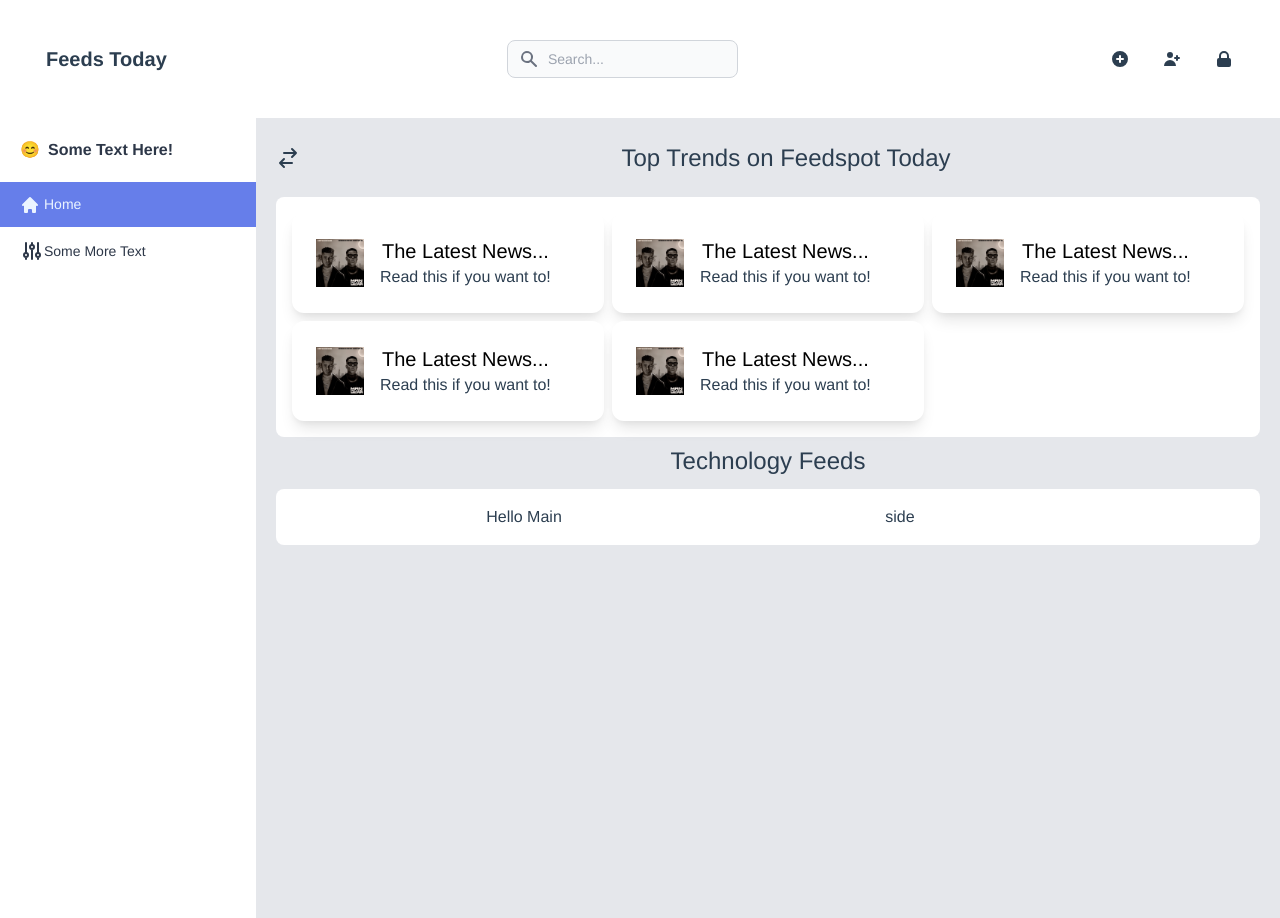
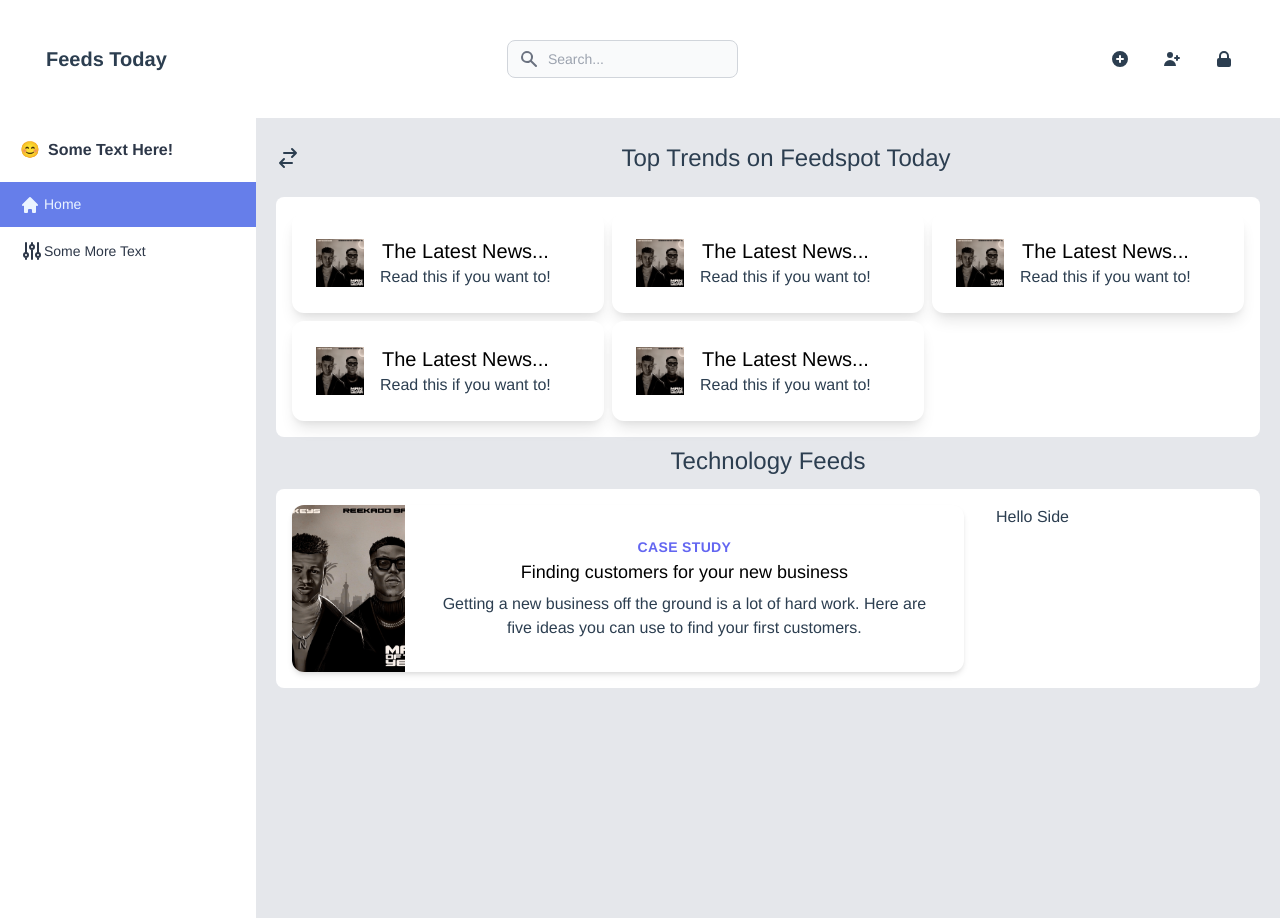
Before and after one commit to davemaxwell612/feedsarena.com, a Vue app: page / in a window 1280 px wide. Built offline with nearby package versions, Linux system fonts and the light colour scheme.

Commit message:
Layout modified

```diff
--- a/src/components/MainPostSection.vue
+++ b/src/components/MainPostSection.vue
@@ -1,27 +1,31 @@
 <template>
 
-<div class="flex">
-
-</div>
 <div class="flex-grow pb-3"><p class="text-2xl">Technology Feeds</p></div>
 
     <div class="px-5 pb-8 container">
-    <div class="bg-white rounded-lg p-4 justify-center">
-        <div class="grid grid-cols-2 md:grid-cols-1 lg:grid-cols-2 gap-6">
+    <div class="bg-white rounded-lg p-4">
 
-            <div class="auto-cols-max ">
+        <div class="flex flex-row gap-8">
 
-                <h1>Hello Main</h1>
+            <div class="basis-1/2">
+                <div class="max-w-md mx-auto bg-white rounded-xl shadow-md overflow-hidden md:max-w-2xl">
+                <div class="md:flex">
+                    <div class="md:shrink-0">
+                    <img class="h-48 w-full object-cover md:h-full md:w-48" src="../assets/img.png" alt="Man looking at item at a store">
+                    </div>
+                    <div class="p-8">
+                    <div class="uppercase tracking-wide text-sm text-indigo-500 font-semibold">Case study</div>
+                    <a href="#" class="block mt-1 text-lg leading-tight font-medium text-black hover:underline">Finding customers for your new business</a>
+                    <p class="mt-2 text-slate-500">Getting a new business off the ground is a lot of hard work. Here are five ideas you can use to find your first customers.</p>
+                    </div>
+                </div>
+                </div>
+            </div>
+            <div class="basis-1/4">
+                <h2>Hello Side</h2>
+            </div>
+        </div>
 
-            </div>
-
-            <div class="w-60">
-
-                <h1>side</h1>
-
-            </div>
-
-        </div>
      </div>
     </div>
 </template>
```
